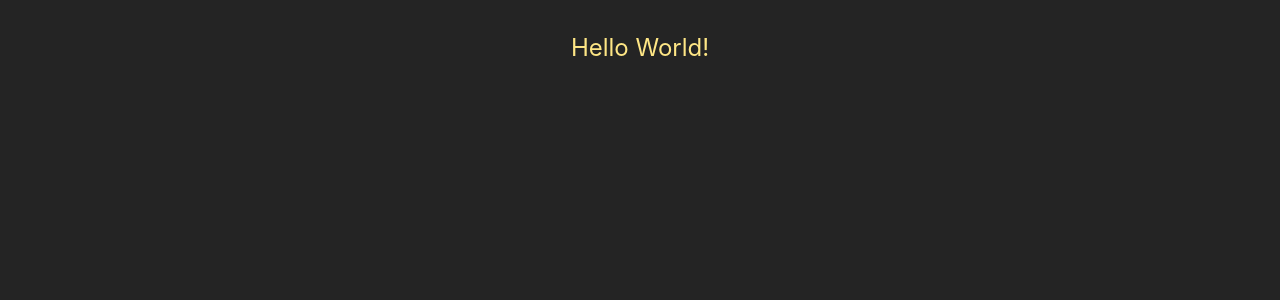
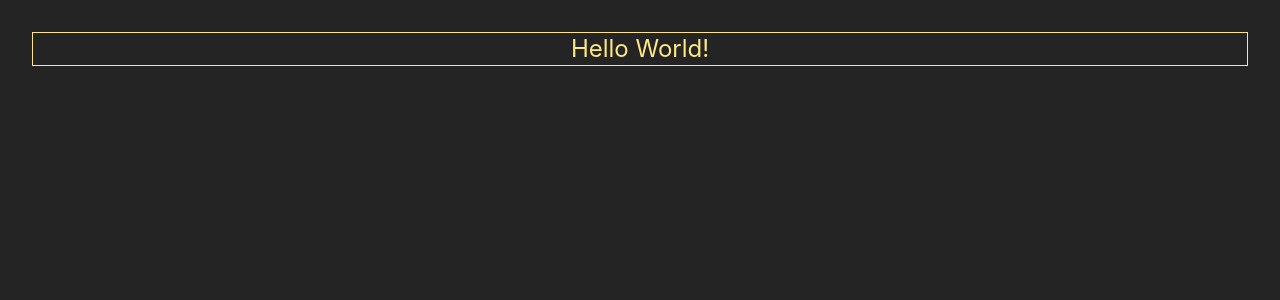
Before and after one commit to lmmh23/react-typescript-template, a React (Vite) app: page / in a window 1280 px wide. Shown: the top 300 px of the page. Built offline with nearby package versions, Linux system fonts and the light colour scheme.

Commit message:
chore: tailwind prettier plugin

```diff
--- a/package.json
+++ b/package.json
@@ -40,6 +40,7 @@
     "globals": "^15.12.0",
     "jsdom": "^25.0.1",
     "prettier": "^3.4.2",
+    "prettier-plugin-tailwindcss": "^0.6.11",
     "typescript": "~5.6.2",
     "typescript-eslint": "^8.15.0",
     "vite": "^6.0.1",
--- a/prettier.config.cjs
+++ b/prettier.config.cjs
@@ -9,9 +9,8 @@ const config = {
   useTabs: false,
   semi: false,
   quoteProps: "as-needed",
-  jsxSingleQuote: true,
   endOfLine: "auto",
-  plugins: [require.resolve("@trivago/prettier-plugin-sort-imports")],
+  plugins: [require.resolve("@trivago/prettier-plugin-sort-imports"), require.resolve("prettier-plugin-tailwindcss")],
   importOrder: ["^react", "<THIRD_PARTY_MODULES>"],
   importOrderSeparation: true,
   importOrderSortSpecifiers: true,
--- a/src/App.tsx
+++ b/src/App.tsx
@@ -1,7 +1,7 @@
 import "./App.css"
 
 function App() {
-  return <h1 className='text-2xl text-amber-200'>Hello World!</h1>
+  return <h1 className="border text-2xl text-amber-200">Hello World!</h1>
 }
 
 export default App
```
Also changed, not shown: 1 other file (tests, documents, lock files or other folders).
